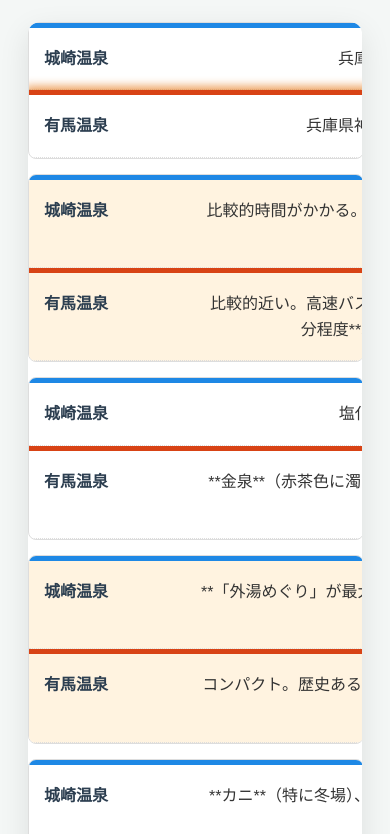
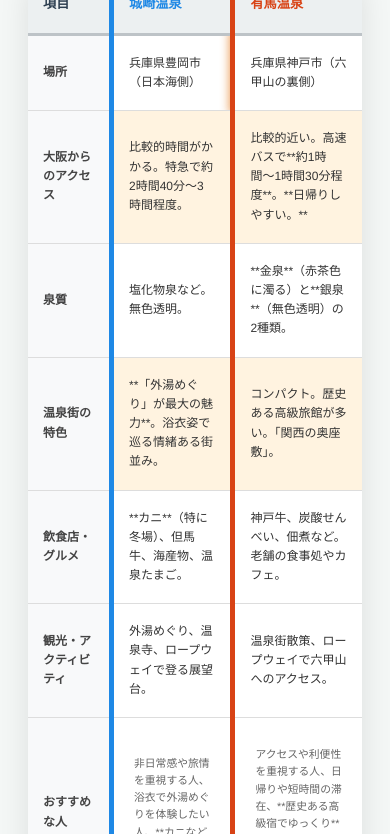
Before and after one commit to honoka-89/honoka-89.github.io, a plain HTML site: page index.html in a window 390 px wide. Shown: the part 160-994 px from the top of the page. Drawn offline with Linux system fonts and the light colour scheme.

Commit message:
スマホの表示を変更

```diff
--- a/index.html
+++ b/index.html
@@ -104,16 +104,23 @@
 
         /* モバイル対応（メディアクエリ） */
         @media (max-width: 768px) {
-            .comparison-table, .comparison-table tbody, .comparison-table tr, .comparison-table th, .comparison-table td {
-                display: block; /* 全ての要素をブロック要素にする */
-                width: 100%;
+            h1 {
+                font-size: 20px;
             }
 
-            .comparison-table thead {
-                display: none; /* ヘッダーを非表示 */
+            .comparison-table {
+                font-size: 12px;
             }
+            /* .comparison-table, .comparison-table tbody, .comparison-table tr, .comparison-table th, .comparison-table td {
+                display: block;
+                width: 100%;
+            } */
 
-            .comparison-table tr {
+            /* .comparison-table thead {
+                display: none;
+            } */
+
+            /* .comparison-table tr {
                 margin-bottom: 15px;
                 border: 1px solid var(--color-border);
                 border-radius: 8px;
@@ -123,13 +130,13 @@
             .comparison-table td {
                 text-align: right;
                 position: relative;
-                padding-left: 50%; /* 項目名のためのスペース */
+                padding-left: 50%;
                 border: none;
                 border-bottom: 1px dotted var(--color-border);
-            }
+            } */
 
             /* 項目名（ラベル）をtdのbefore疑似要素で表示 */
-            .comparison-table td::before {
+            /* .comparison-table td::before {
                 content: attr(data-label);
                 position: absolute;
                 left: 15px;
@@ -139,10 +146,10 @@
                 font-weight: bold;
                 color: #2c3e50;
                 text-align: left;
-            }
+            } */
 
             /* モバイルで色分けボーダーを上に表示 */
-            .comparison-table td:nth-child(2) {
+            /* .comparison-table td:nth-child(2) {
                 border-top: 5px solid var(--color-kinosaki);
                 border-left: none;
             }
@@ -150,15 +157,15 @@
             .comparison-table td:nth-child(3) {
                 border-top: 5px solid var(--color-arima);
                 border-left: none;
-            }
+            } */
 
-            .comparison-table td:first-child {
-                display: none; /* 項目名セルを非表示 */
-            }
+            /* .comparison-table td:first-child {
+                display: none;
+            } */
 
-            .comparison-table tr:last-child {
+            /* .comparison-table tr:last-child {
                 border-bottom: 1px solid var(--color-border);
-            }
+            } */
         }
 
         /* JavaScriptによる強調表示のためのクラス */
```
